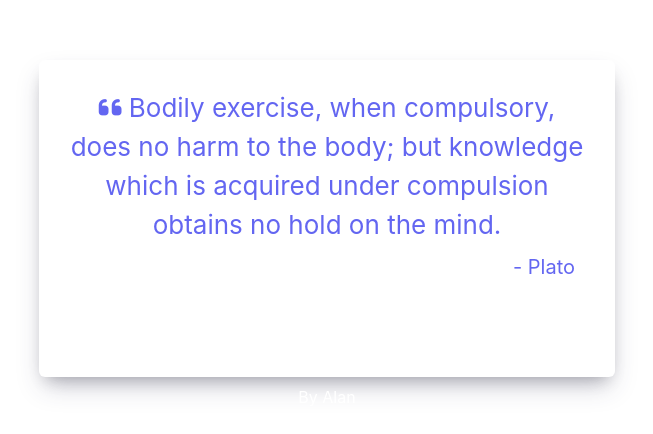
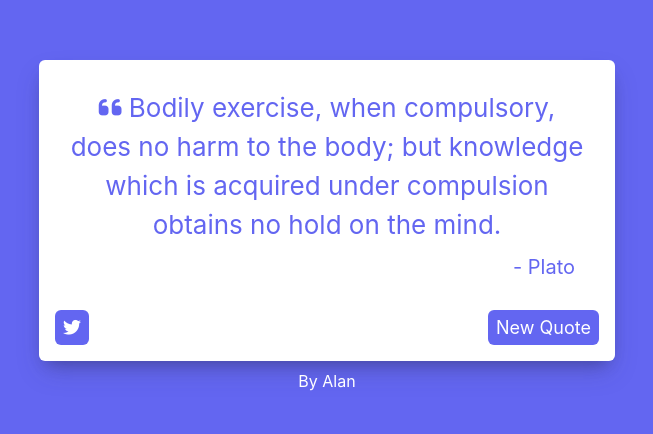
Before and after one commit to alanbacay02/random-quote-machine, a React (Create React App) app: page / in a window 1280 px wide. Shown: the part 132-566 px from the top of the page, without its empty margins (313-966 px from the left). Built offline with nearby package versions, Linux system fonts and the light colour scheme.

Commit message:
Changes to color styles

```diff
--- a/src/App.js
+++ b/src/App.js
@@ -5,29 +5,29 @@ import { useState, useEffect } from 'react';
 // Creates an array `colorArray` used to store different color styles for the app and its elements.
 const colorArray = [
 	{
-		color: 'red-500',
-		textColor: 'text-red-500'
+		// red
+		backgroundColor: '#ef4444'
 	},
 	{
-		color: 'blue-400',
-		textColor: 'text-blue-500'
+		// blue
+		backgroundColor: '#4792f5'
 	},
 	{
-		color: 'yellow-400',
-		textColor: 'text-yellow-500'
+		// yellow
+		backgroundColor: '#facc15'
 	},
 	{
-		color: 'green-600',
-		textColor: 'text-green-600'
+		// green
+		backgroundColor: '#16a34a'
 	},
 	{
-		color: 'indigo-500',
-		textColor: 'text-indigo-500'
+		// indigo
+		backgroundColor: '#6366f1'
 	},
 	{
-		color: 'purple-500',
-		textColor: 'text-purple-500'
-	},
+		// purple
+		backgroundColor: '#a855f7'
+	}
 ];
 
 // Creates a function `QuoteBox` that accepts props `handleNewQuoteClick` which is a function and `currentQuote` which is an object.
@@ -42,17 +42,16 @@ function QuoteBox( {handleNewQuoteClick, currentQuote, appColor} ) {
 				<div className="flex flex-row justify-end pr-10 pb-3 xl:pt-1">
 					<p id="author" className="text-[15px] md:text-[19px] xl:text-[20px]"> - {currentQuote.author}</p>
 				</div>
-				<div className="flex flex-row justify-between p-6 m-0">
-					<a id="tweet-quote" href={`https://twitter.com/intent/tweet?text=${currentQuote.quote} - ${currentQuote.author}`} rel="noreferrer" target="_blank" className={`text-[18px] item-center py-1 px-2 rounded-md bg-${appColor.color} text-white`}>
+				<div className="flex flex-row justify-between p-4 m-0">
+					<a id="tweet-quote" href={`https://twitter.com/intent/tweet?text=${currentQuote.quote} - ${currentQuote.author}`} rel="noreferrer" target="_blank" className="text-[15px] md:text-[18px] item-center py-1 px-2 rounded-md text-white transition-colors duration-[1500ms]" style={appColor}>
 						<i className="fa-brands fa-twitter"></i>
 					</a>
-					<button id="new-quote" className={`text-[18px] py-1 px-2 rounded-md bg-${appColor.color} text-white`} onClick={handleNewQuoteClick}>New Quote</button>
+					<button id="new-quote" className="text-[15px] md:text-[18px] py-1 px-2 rounded-md text-white transition-colors duration-[1500ms]" style={appColor} onClick={handleNewQuoteClick}>New Quote</button>
 				</div>
 			</div>
 			<div className="flex max-w-xl justify-center mx-auto my-2">
-				<a href="https://alanbacay.dev/" rel="noreferrer" target="_blank" className="text-white text-center text-[16px]">By Alan</a>
+				<a href="https://alanbacay.dev/" rel="noreferrer" target="_blank" className="text-center text-[16px] text-white">By Alan</a>
 			</div>
-
 		</div>
 	);
 }
@@ -77,8 +76,10 @@ export default function App() {
 	const [currentQuoteAuthor, setCurrentQuoteAuthor] = useState({});
 	// Creates `appColor` state to keep track of components color. Color is randomly generated from `colorArray`.
 	const [appColor, setAppColor] = useState(colorArray[Math.floor(Math.random() * colorArray.length)]);
-	// Sets body color and text color to values from `appColor` state.
-	document.body.className = `bg-${appColor['color']} ${appColor['textColor']}`;
+	// Sets body color and text color to values from `appColor` state. There is a problem with tailwind css not rendering update onClick so default css is used.
+	document.body.style = `background-color: ${appColor.backgroundColor}; color: ${appColor.backgroundColor};`;
+	// Using tailwind, sets a transition between colors and assigns it to body `className`.
+	document.body.className = 'transition-colors duration-[1500ms]';
 
 	// Fetches data from API on initialization of the app, stores `quoteData` in `quotes` state and generates a random quote.
 	useEffect(() => {
@@ -115,7 +116,6 @@ export default function App() {
 				}
 				// Assigns `initialQuote` to `currentQuote`.
 				setCurrentQuoteAuthor(initialQuote);
-				console.log(initialQuote);
 				// Stores `quoteData` to `quotes` state.
 				return setQuotes(quoteData);
 			} catch (error) {
@@ -151,8 +151,14 @@ export default function App() {
 				return handleError('Uh oh! There are no quotes found. Please try again later!');
 			}
 		}
-		// Generates a new random color and assigns it to `appColor` state.
-		setAppColor(colorArray[Math.floor(Math.random() * colorArray.length)]);
+		// Generates a new app color and assigns it to `newAppColor`.
+		let newAppColor = colorArray[Math.floor(Math.random() * colorArray.length)];
+		// Checks if `newAppColor` is equal to the previous `appColor` and generate new one while true.
+		while (appColor === newAppColor) {
+			newAppColor = colorArray[Math.floor(Math.random() * colorArray.length)];
+		}
+		// Assigns `newAppColor` to `appColor` state.
+		setAppColor(newAppColor);
 		// Assigns `newQuote` to `currentQuote`.
 		return setCurrentQuoteAuthor(newQuote);
 	}
@@ -170,9 +176,3 @@ export default function App() {
 		</div>
 	);
 }
-
-/**
- * ToDo:
- *  - Add footer
- *  - Change color on button click
- */
```
